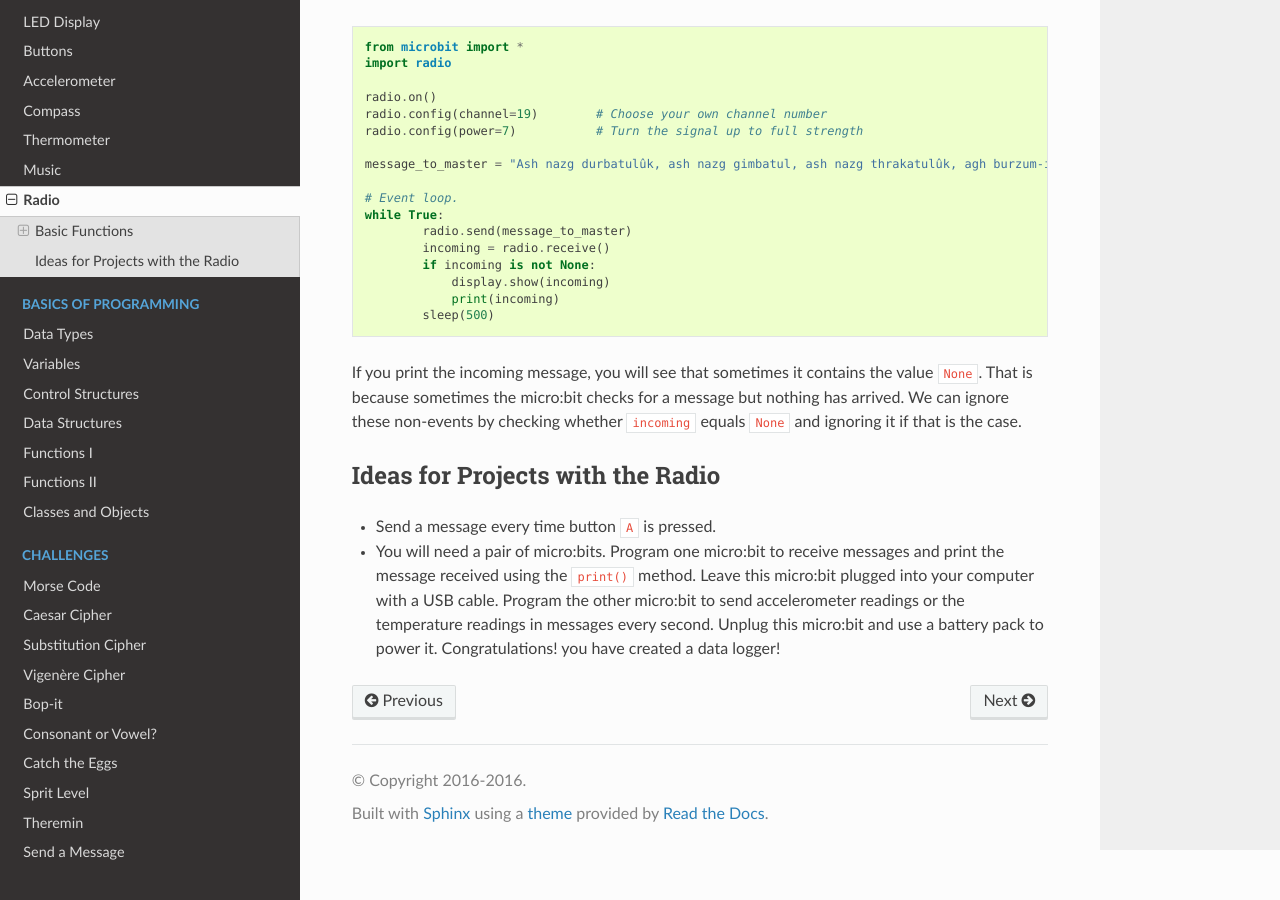
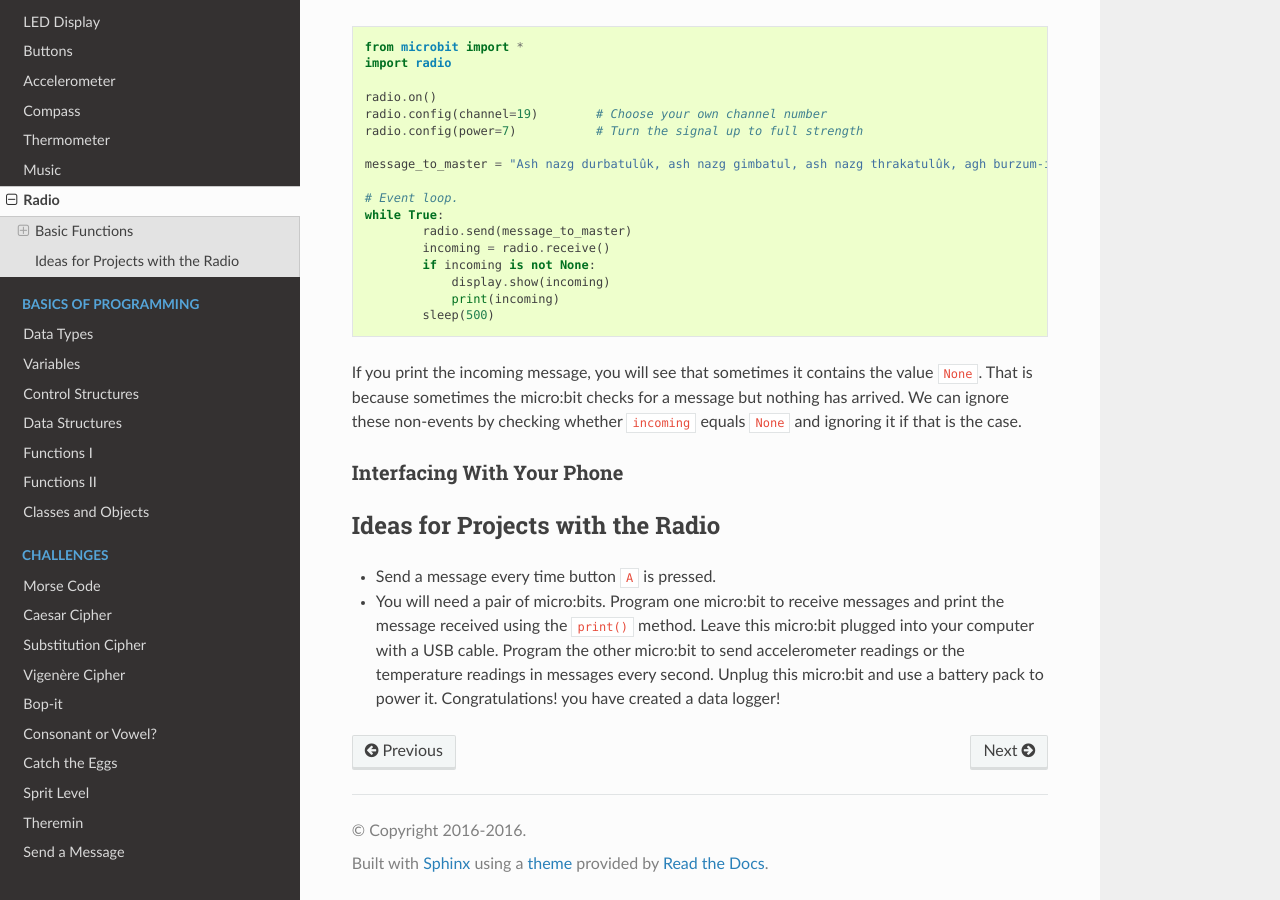
Before and after one commit to rharbird/microbit-challenges, a Sphinx documentation site: the page built from docs/source/tutorials/radio.rst, in a window 1280 px wide and 900 px high, scrolled down 1755 px. Built offline with Sphinx 7.4.7 and the Read the Docs theme 2.0.0, drawn with Linux system fonts in a browser that asks for light colours.

Commit message:
Add phone connection section

```diff
--- a/docs/source/tutorials/radio.rst
+++ b/docs/source/tutorials/radio.rst
@@ -76,6 +76,8 @@ Your micro:bit is smart, it can send and receive messages in quick succession. J
 If you print the incoming message, you will see that sometimes it contains the value ``None``. That is because sometimes the micro:bit checks for a message but nothing
 has arrived. We can ignore these non-events by checking whether ``incoming`` equals ``None`` and ignoring it if that is the case.
 
+Interfacing With Your Phone
+----------------------------
 
 Ideas for Projects with the Radio
 =================================
```
